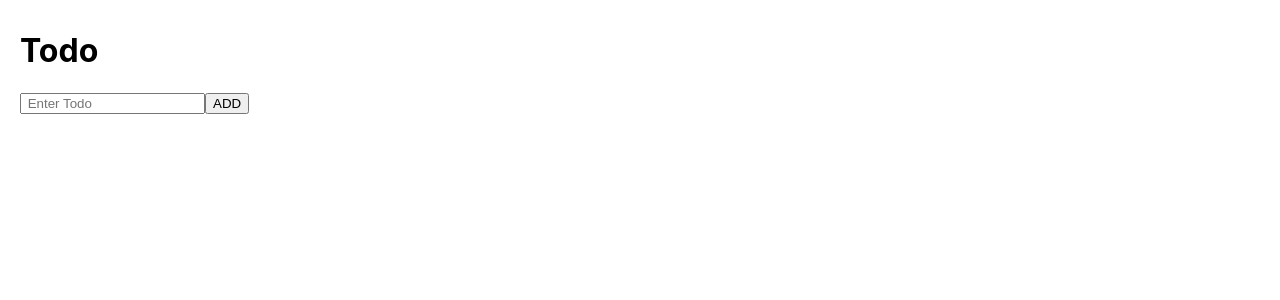
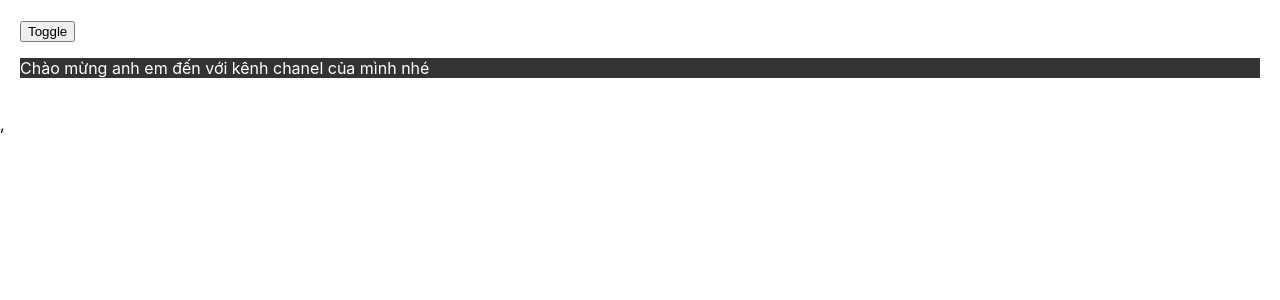
Before and after one commit to hitbodragon/Learn-hook, a React (Create React App) app: page / in a window 1280 px wide. Shown: the top 300 px of the page. Built offline with nearby package versions, Linux system fonts and the light colour scheme.

Commit message:
useContext hook

```diff
--- a/src/App.css
+++ b/src/App.css
@@ -1,38 +1,4 @@
-.App {
-  text-align: center;
+.dark {
+    color: #fff;
+    background-color: #333;
 }
-
-.App-logo {
-  height: 40vmin;
-  pointer-events: none;
-}
-
-@media (prefers-reduced-motion: no-preference) {
-  .App-logo {
-          animation: App-logo-spin infinite 20s linear;
-  }
-}
-
-.App-header {
-  background-color: #282c34;
-  min-height: 100vh;
-  display: flex;
-  flex-direction: column;
-  align-items: center;
-  justify-content: center;
-  font-size: calc(10px + 2vmin);
-  color: white;
-}
-
-.App-link {
-  color: #61dafb;
-}
-
-@keyframes App-logo-spin {
-  from {
-    transform: rotate(0deg);
-  }
-  to {
-    transform: rotate(360deg);
-  }
-}
--- a/src/App.js
+++ b/src/App.js
@@ -1,6 +1,27 @@
-import TodoApp from './Todo';
+import './App.css';
+import Content from './Content';
+import { useContext } from 'react';
+import { ThemeContext } from './Theme';
+
+// có thể sử dụng vô số Context khác nhau
+
+//context
+//CompA => compB =>CompC
+// theme : Dark /Light
+// 1. Create context
+//2. provider(cung cấp dữ liệu)
+//3. Consumer nhận dữ liệu
 
 function App() {
-    return <TodoApp />;
+    const context = useContext(ThemeContext); // nó s�� lấy giá trị từ provider ở trên
+    return (
+        //cái này sẽ giúp cho component con nhận được giá trị ở trên
+        // value ở đây có gì thì usecontext của thằng con sẽ nhận được giá trị đó tương ứng bên con
+
+        <div style={{ padding: 20 }}>
+            <button onClick={context.toggleTheme}> Toggle </button>
+            <Content />
+        </div>
+    );
 }
 export default App;
--- a/src/Content.js
+++ b/src/Content.js
@@ -1,13 +1,11 @@
 import { memo } from 'react';
+import Paragrap from './Paragraph';
 
-function Content({ onIncrease }) {
-    console.log('re-render');
-
+function Content() {
     return (
-        <>
-            <h2>HELLO ANH EM TRÊN F8</h2>
-            <button onClick={onIncrease}>Click me!</button>
-        </>
+        <div>
+            <Paragrap />
+        </div>
     );
 }
 
--- /dev/null
+++ b/src/Paragraph.js
@@ -0,0 +1,12 @@
+import { ThemeContext } from './Theme';
+import { useContext } from 'react';
+// themeContext lấy sẵn consumer rồi nên nhận lại value của provider cung cấp
+function Paragrap() {
+    const context = useContext(ThemeContext);
+    return (
+        <div className={context.theme}>
+            <p> Chào mừng anh em đến với kênh chanel của mình nhé </p>
+        </div>
+    );
+}
+export default Paragrap;
--- /dev/null
+++ b/src/Theme.js
@@ -0,0 +1,17 @@
+import { useState, createContext } from 'react';
+const ThemeContext = createContext();
+
+function ThemeProvider({ children }) {
+    const [theme, setTheme] = useState('dark');
+    const toggleTheme = () => {
+        setTheme(theme === 'dark' ? 'light' : 'dark');
+    };
+    const value = {
+        theme,
+        toggleTheme,
+    };
+    return (
+        <ThemeContext.Provider value={value}>{children}</ThemeContext.Provider>
+    );
+}
+export { ThemeContext, ThemeProvider };
--- a/src/index.js
+++ b/src/index.js
@@ -3,6 +3,7 @@ import ReactDOM from 'react-dom/client';
 import './index.css';
 import App from './App';
 import reportWebVitals from './reportWebVitals';
+import { ThemeProvider } from './Theme';
 // Fake Comments
 function emitComment(id) {
     setInterval(() => {
@@ -19,7 +20,9 @@ emitComment(3);
 const root = ReactDOM.createRoot(document.getElementById('root'));
 root.render(
     // <React.StrictMode>
-    <App />,
+    <ThemeProvider>
+        <App />,
+    </ThemeProvider>,
     // </React.StrictMode>,
 );
 
```
